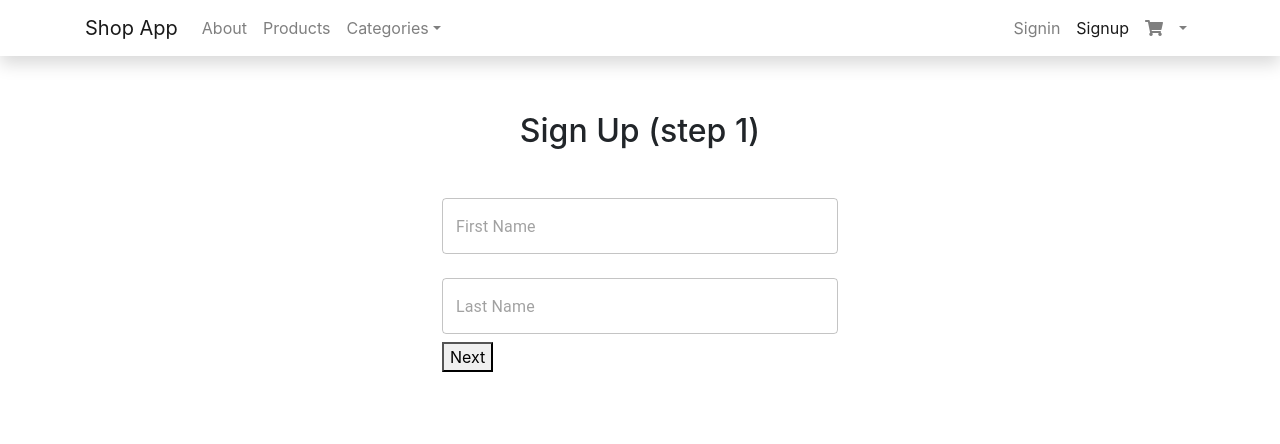
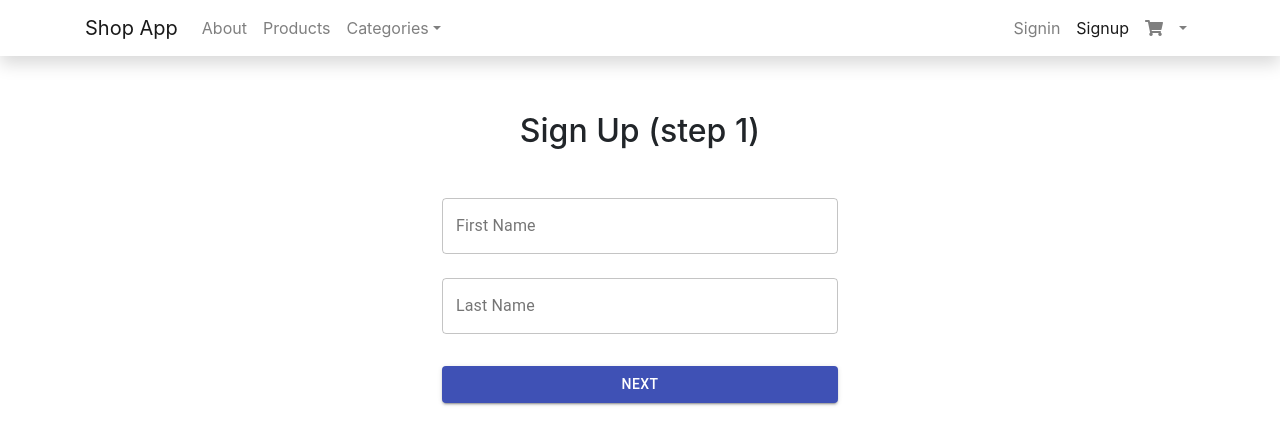
Before and after one commit to yuvalll666/SneakerHeads-FullProject-Local, a React (Create React App) app: page /signup in a window 1280 px wide. Shown: the top 444 px of the page. Built offline with nearby package versions, Linux system fonts and the light colour scheme.

Commit message:
create PrimayButton component and add it to step 1

```diff
--- a/src/components/Signup.jsx
+++ b/src/components/Signup.jsx
@@ -5,6 +5,7 @@ import { useHistory } from "react-router-dom";
 import Form from "./forms/Form";
 import MainContainer from "./forms/MainContainer";
 import Input from "./forms/Input";
+import PrimaryButton from "./forms/PrimaryButton";
 
 function Signup() {
   const { register, handleSubmit, errors } = useForm();
@@ -18,19 +19,9 @@ function Signup() {
     <MainContainer>
       <h2 className="mt-4">Sign Up (step 1)</h2>
       <Form className="mt-4">
-        <Input
-          ref={register}
-          name="firstName"
-          type="text"
-          placeholder="First Name"
-        />
-        <Input
-          ref={register}
-          name="lastName"
-          type="text"
-          placeholder="Last Name"
-        />
-        <button type="submit">Next</button>
+        <Input ref={register} name="firstName" type="text" label="First Name" />
+        <Input ref={register} name="lastName" type="text" label="Last Name" />
+        <PrimaryButton type="submit">Next</PrimaryButton>
       </Form>
     </MainContainer>
   );
--- /dev/null
+++ b/src/components/forms/PrimaryButton.js
@@ -0,0 +1,28 @@
+import React from "react";
+import Button from "@material-ui/core/Button";
+import { makeStyles } from "@material-ui/core/styles";
+
+const useStyles = makeStyles((them) => ({
+  root: {
+    margin: them.spacing(3, 0, 2),
+  },
+}));
+
+function PrimaryButton({ children, ...props }) {
+  const styles = useStyles();
+
+  return (
+    <Button
+      type="submit"
+      fullWidth
+      variant="contained"
+      color="primary"
+      className={styles.root}
+      {...props}
+    >
+      {children}
+    </Button>
+  );
+}
+
+export default PrimaryButton;
```
